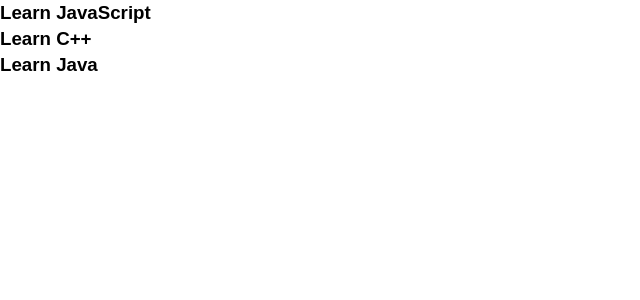
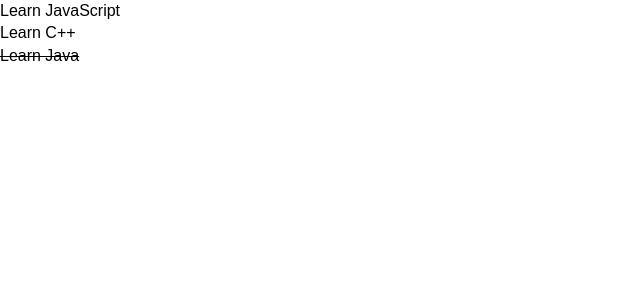
Before and after one commit to DavidMaldonado0/ReactAppDemos, a React (Create React App) app in the folder todoapp/: page / in a window 1280 px wide. Shown: the top 300 px of the page, without its empty margins (0-640 px from the left). Built offline with nearby package versions, Linux system fonts and the light colour scheme.

Commit message:
todoitem

```diff
--- a/todoapp/src/App.js
+++ b/todoapp/src/App.js
@@ -20,7 +20,7 @@
       {
         id: 3,
         title: 'Learn Java',
-        completed: false
+        completed: true
       }
     ]
   }
--- a/todoapp/src/components/ToDos.js
+++ b/todoapp/src/components/ToDos.js
@@ -1,13 +1,19 @@
 import React, { Component } from 'react';
-
-
+import Todoitem from './Todoitem';
+import PropTypes from 'prop-types';
 
 class Todos extends Component {
   render() {
     return this.props.todos.map((todo) => (
-      <h3>{ todo.title }</h3>
+      <Todoitem key={todo.id} todo={todo}/>
     ));
   }
 }
 
+
+//PropTypes
+Todos.propTypes = {
+  todos: PropTypes.array.isRequired
+}
+
 export default Todos;
--- /dev/null
+++ b/todoapp/src/components/Todoitem.js
@@ -0,0 +1,49 @@
+import React, { Component } from 'react';
+import PropTypes from 'prop-types';
+
+
+export class Todoitem extends Component {
+    getStyle = () =>{
+        if(this.props.todo.completed) {
+            return {
+                textDecoration: 'line-through'
+            }
+        } else {
+            return{
+                textDecoration: 'none'
+            }
+        }
+    }
+
+
+  render() {
+    return (
+        <div style={this.getStyle()}>
+            <p>{ this.props.todo.title }</p>
+        </div>
+    )
+  }
+}
+
+Todoitem.propTypes = {
+    todos: PropTypes.object.isRequired
+}
+
+export default Todoitem;
+
+
+/*import React, { Component } from 'react';
+
+
+
+export class Todoitem extends Component {
+  render() {
+    return (
+        <div>
+
+        </div>
+    )
+  }
+}
+
+export default Todoitem; */
```
